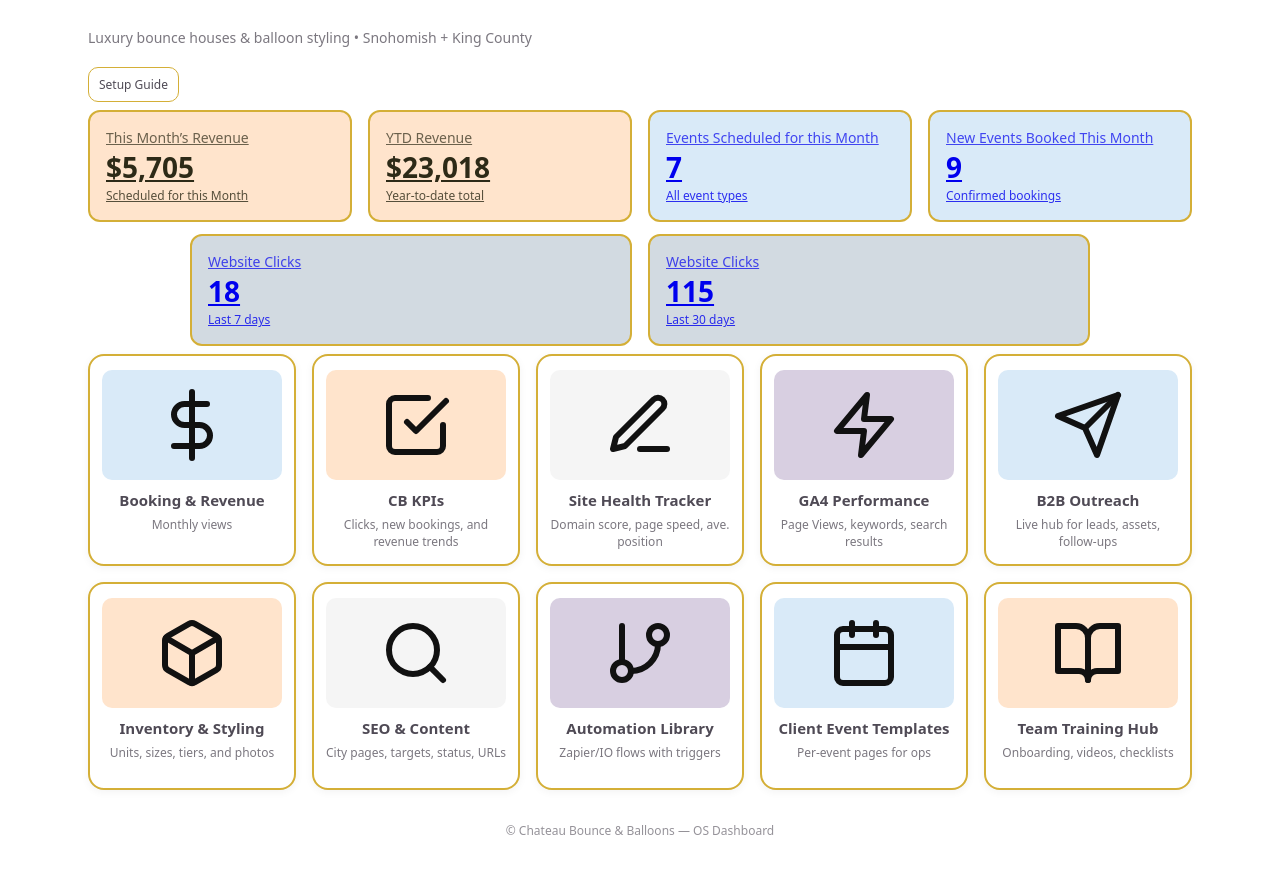
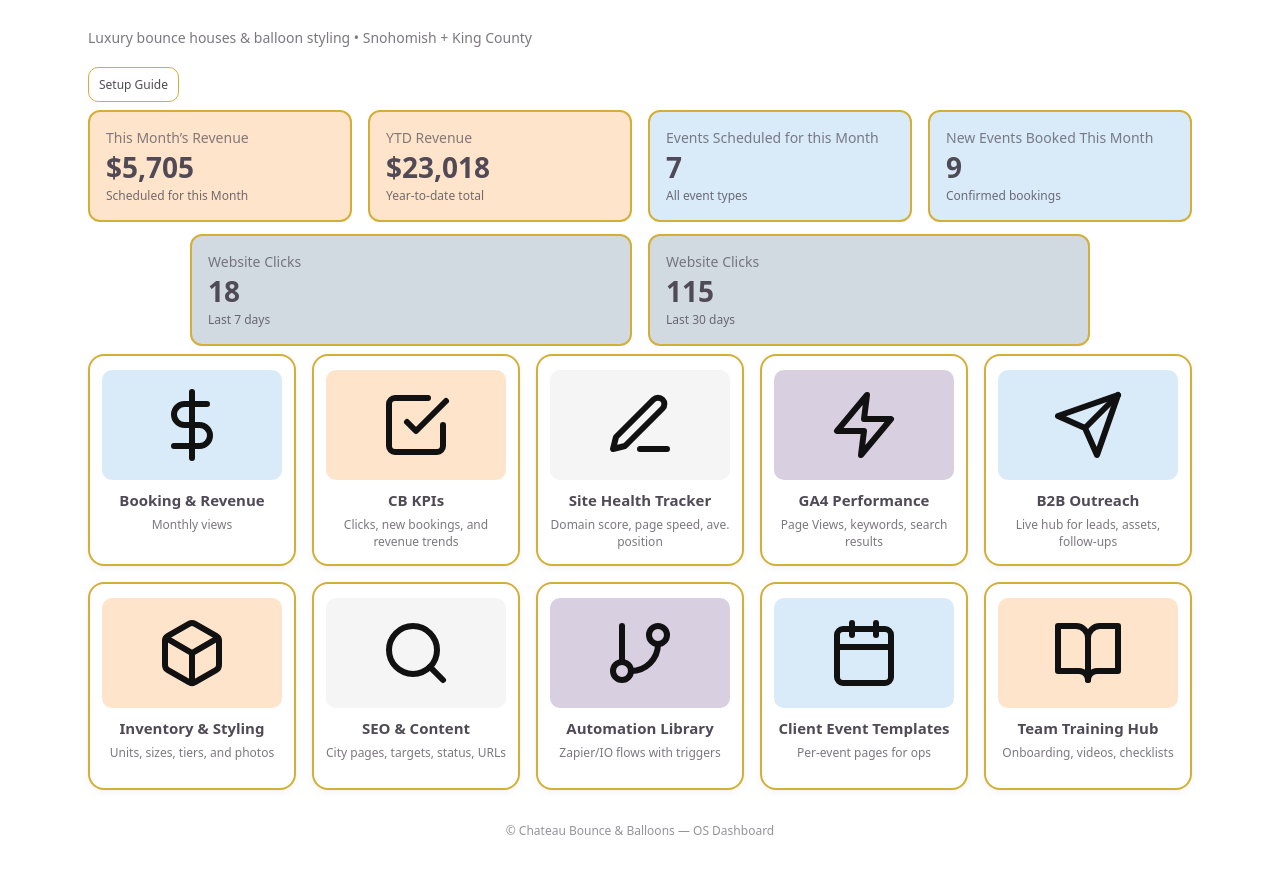
Before and after one commit to Inter-Rest/cb-notion-dashboard, a plain HTML site: page index.html in a window 1280 px wide. Drawn offline with nearby package versions, Linux system fonts and the light colour scheme; a web font is replaced by a local one.

Commit message:
Update styles.css

```diff
--- a/assets/styles.css
+++ b/assets/styles.css
@@ -121,3 +121,18 @@ a.card * { text-decoration: none !important; }
 @media (max-width:768px){
   .metrics{ grid-template-columns:repeat(2,minmax(0,1fr)); }
 }
+
+/* Remove default link styling for cards/metrics */
+a.card,
+a.card:link,
+a.card:visited,
+.metrics a,
+.metrics a:link,
+.metrics a:visited {
+  color: inherit;
+  text-decoration: none;
+}
+
+/* Keep hover clean */
+a.card:hover .title,
+a.card:hover .value { text-decoration: none; }
```
